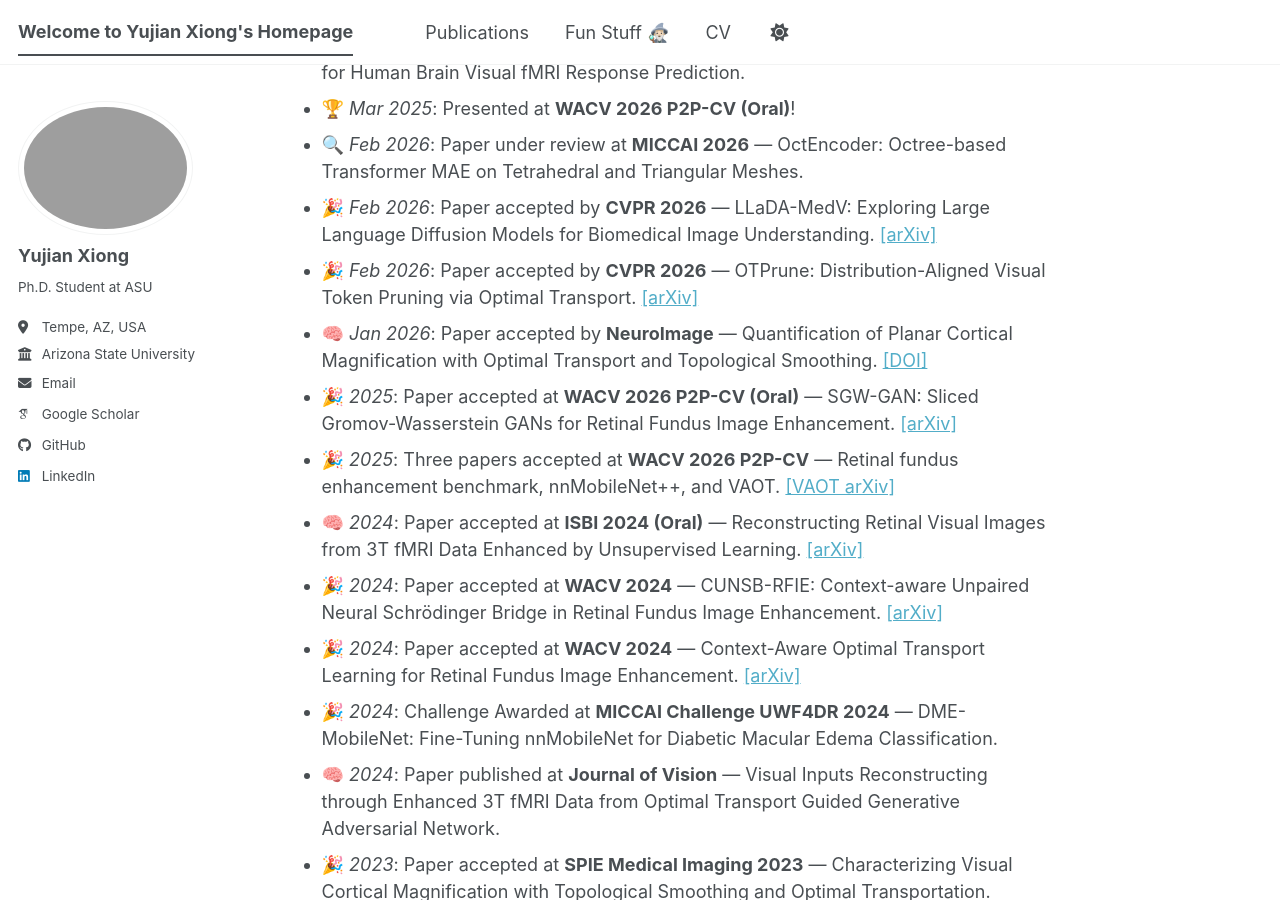
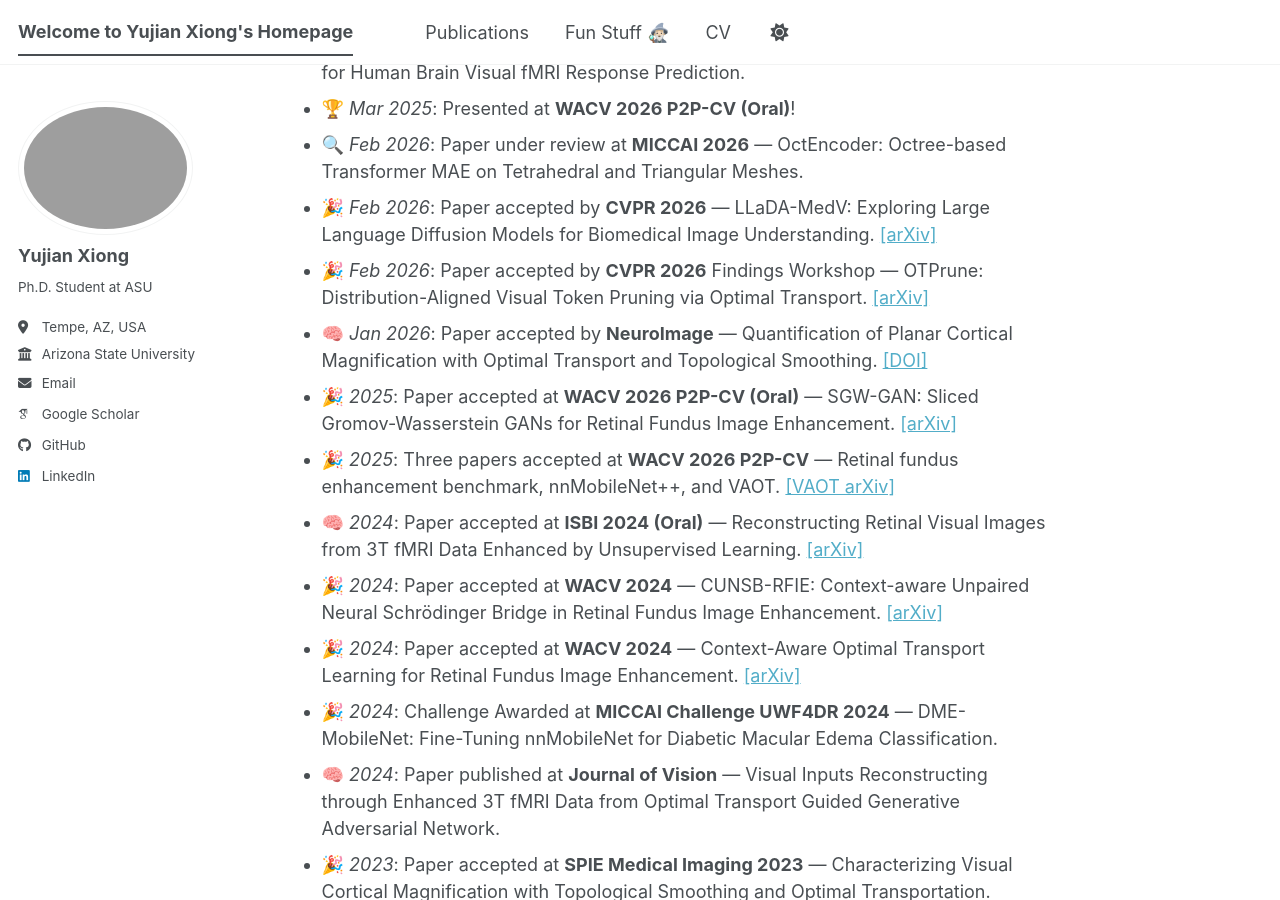
Before and after one commit to PigeonXiong/PigeonXiong.github.io, a Jekyll site: the page built from _pages/about.md, in a window 1280 px wide and 900 px high, scrolled down 512 px. Built offline with Jekyll 4.4.1, drawn with Linux system fonts in a browser that asks for light colours; some web fonts are replaced; a script bundle is joined from its source files by our own code; library files that are not in the unit come from our copies.

Commit message:
Update CVPR 2026 paper acceptance details

```diff
--- a/_pages/about.md
+++ b/_pages/about.md
@@ -20,7 +20,7 @@
 * 🏆 *Mar 2025*: Presented at **WACV 2026 P2P-CV (Oral)**!
 * 🔍 *Feb 2026*: Paper under review at **MICCAI 2026** — OctEncoder: Octree-based Transformer MAE on Tetrahedral and Triangular Meshes.
 * 🎉 *Feb 2026*: Paper accepted by **CVPR 2026** — LLaDA-MedV: Exploring Large Language Diffusion Models for Biomedical Image Understanding. [[arXiv]](https://arxiv.org/abs/2508.01617)
-* 🎉 *Feb 2026*: Paper accepted by **CVPR 2026** — OTPrune: Distribution-Aligned Visual Token Pruning via Optimal Transport. [[arXiv]](https://arxiv.org/abs/2602.20205)
+* 🎉 *Feb 2026*: Paper accepted by **CVPR 2026** Findings Workshop — OTPrune: Distribution-Aligned Visual Token Pruning via Optimal Transport. [[arXiv]](https://arxiv.org/abs/2602.20205)
 * 🧠 *Jan 2026*: Paper accepted by **NeuroImage** — Quantification of Planar Cortical Magnification with Optimal Transport and Topological Smoothing. [[DOI]](https://doi.org/10.1016/j.neuroimage.2026.121690)
 * 🎉 *2025*: Paper accepted at **WACV 2026 P2P-CV (Oral)** — SGW-GAN: Sliced Gromov-Wasserstein GANs for Retinal Fundus Image Enhancement. [[arXiv]](https://arxiv.org/abs/2601.13417)
 * 🎉 *2025*: Three papers accepted at **WACV 2026 P2P-CV** — Retinal fundus enhancement benchmark, nnMobileNet++, and VAOT. [[VAOT arXiv]](https://arxiv.org/abs/2511.18763)
```
